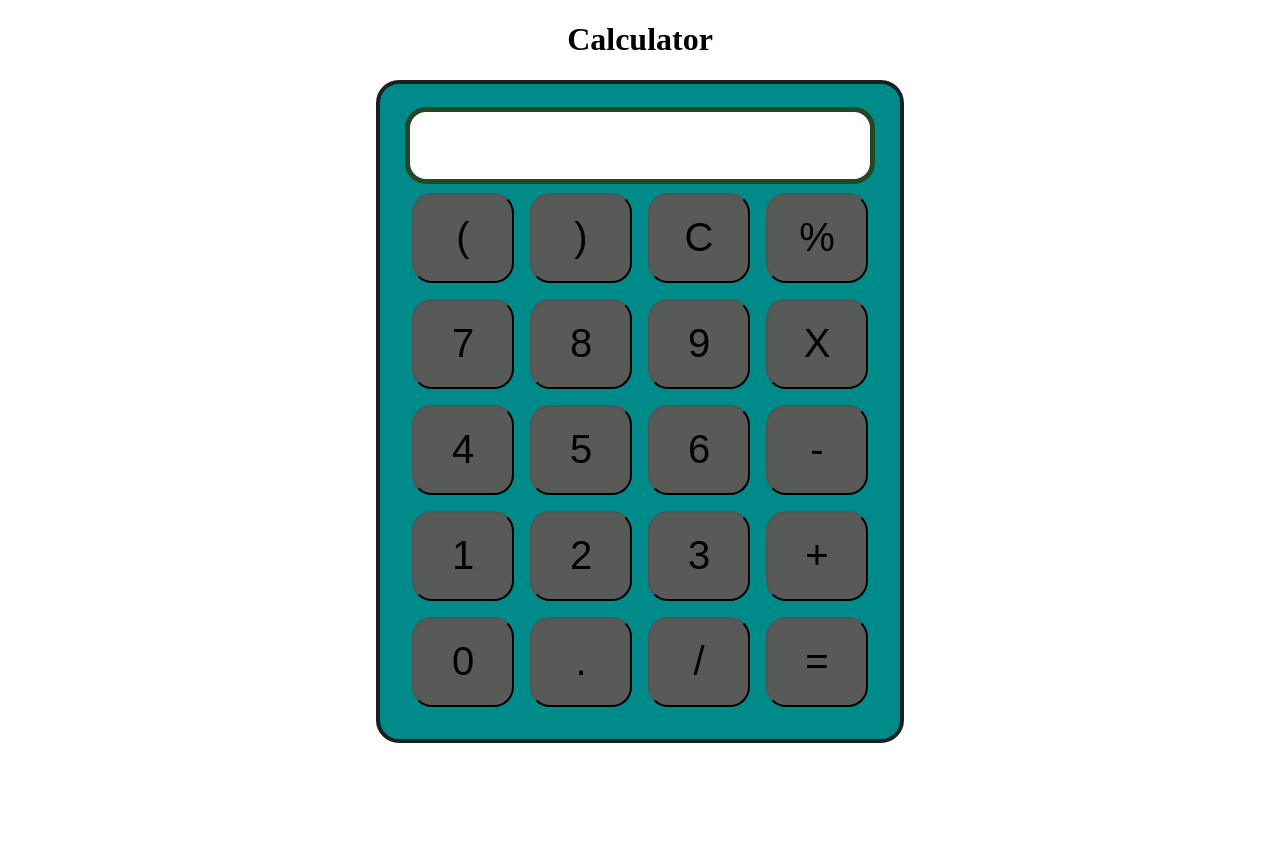
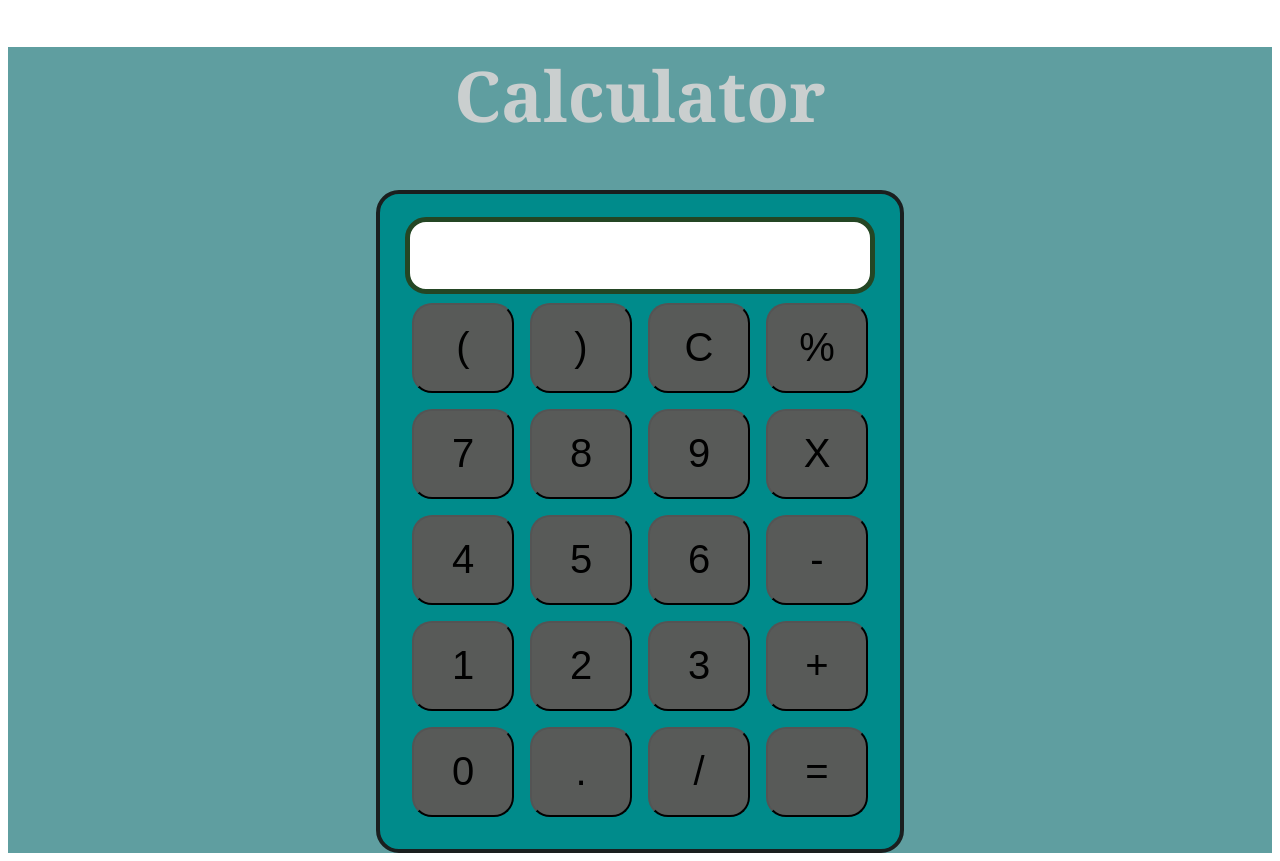
Before and after one commit to Syed745/Syed745.github.io, a plain HTML site: page harry.html in a window 1280 px wide. Before the commit the page ends 800 px from the top, so only its background shows below. Drawn offline with Linux system fonts and the light colour scheme.

Commit message:
20/5/2021

```diff
--- a/harry.css
+++ b/harry.css
@@ -1,5 +1,6 @@
 .container {
     text-align: center;
+    background-color: cadetblue;
 }
 
 table {
@@ -31,3 +32,9 @@ button{
     border: 4px solid rgb(26, 31, 31);
 
 }
+
+h1{
+    font-size: 70px;
+    color: rgb(202, 207, 207);
+    font-family: Georgia, 'Times New Roman', Times, serif;
+}
```
